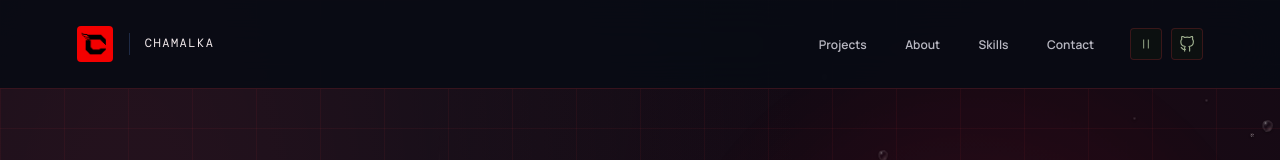
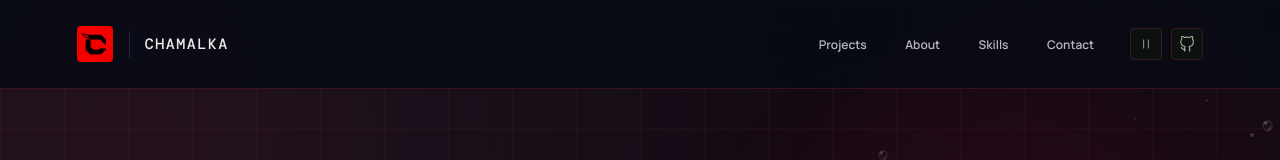
Before and after one commit to Sachith1227/portfolio, a React (Vite) app: page / in a window 1280 px wide. Shown: the top 160 px of the page. Built offline with nearby package versions, Linux system fonts and the light colour scheme.

Commit message:
Increase header name size

```diff
--- a/src/styles/redesign.css
+++ b/src/styles/redesign.css
@@ -33,7 +33,7 @@
 .header-nav a:hover::after,
 .header-nav a:focus-visible::after { transform: scaleX(1); }
 .header-actions { margin-left: 8px; }
-.brand-caption { display: block; color: #f2e9eb; font-size: 12px; }
+.brand-caption { display: block; color: #f2e9eb; font-size: 15px; font-weight: 600; }
 .hero {
   min-height: min(700px, calc(100vh - 88px));
   align-items: center;
```
